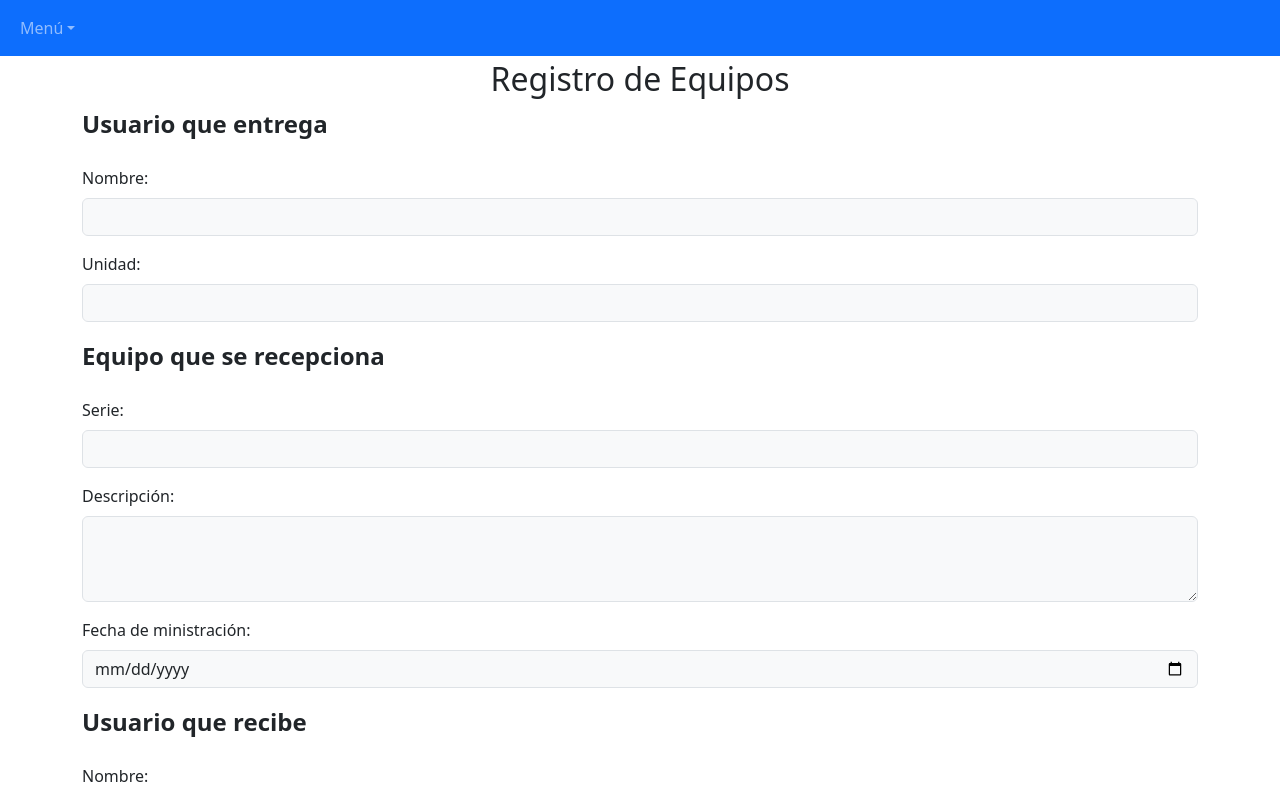
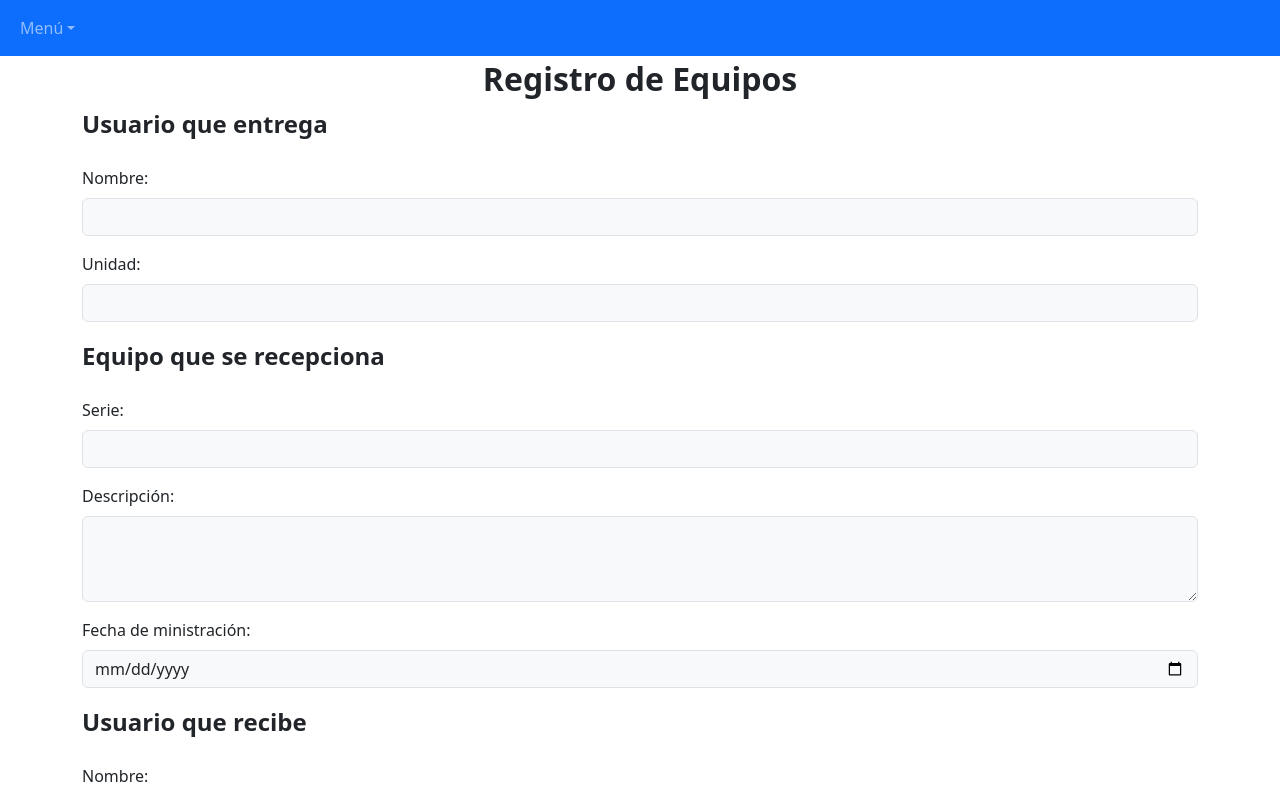
Before and after one commit to Ebgmoreno/CEEFA, an Angular app: page /formulario in a window 1280 px wide. Shown: the top 796 px of the page. Built offline with nearby package versions, Linux system fonts and the light colour scheme.

Commit message:
Subir a GitHub

```diff
--- a/src/app/formulario-equipo/formulario-equipo.component.html
+++ b/src/app/formulario-equipo/formulario-equipo.component.html
@@ -18,7 +18,7 @@
 </nav>
 
 <div class="container mt-1">
-  <h2 class="text-center">Registro de Equipos</h2>
+  <h2 class="text-center"><strong>Registro de Equipos</strong></h2>
 
   <fieldset>
     <legend><p class="text-dark"><strong>Usuario que entrega</strong></p></legend>
```
